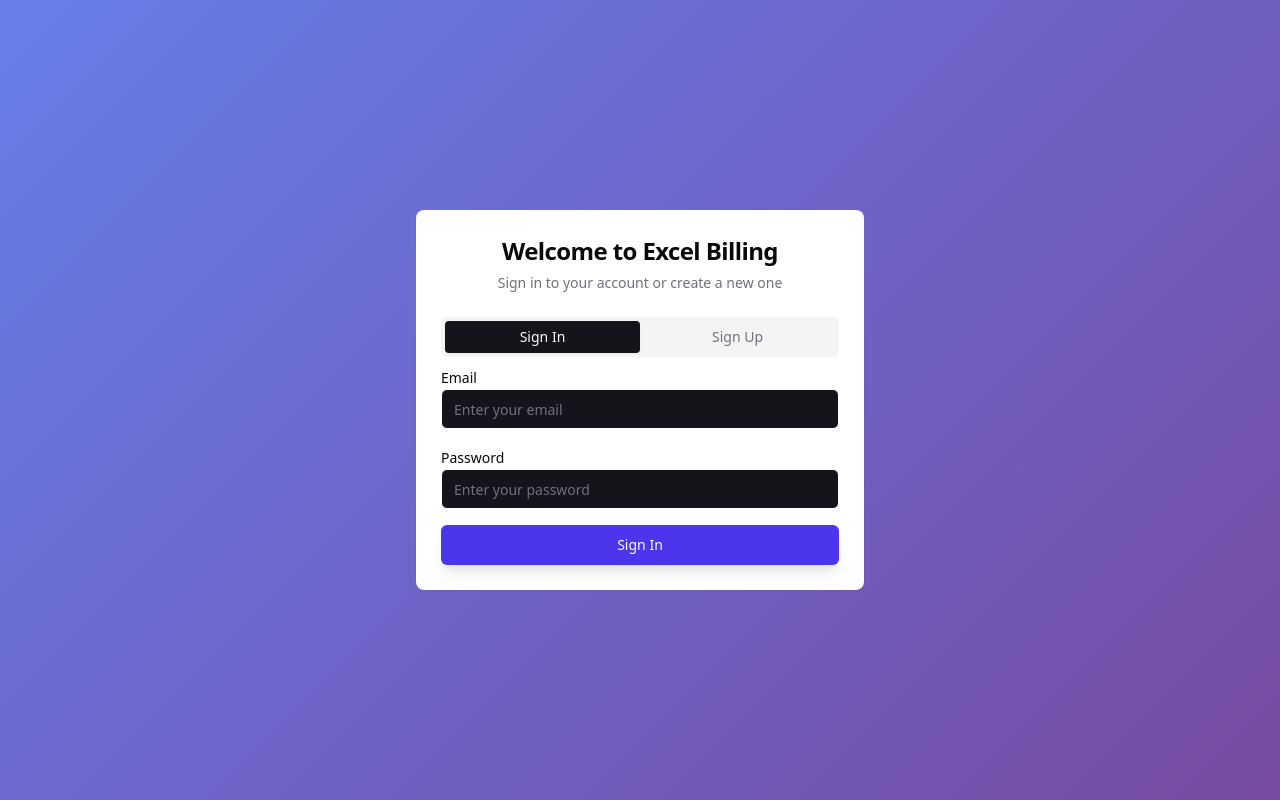
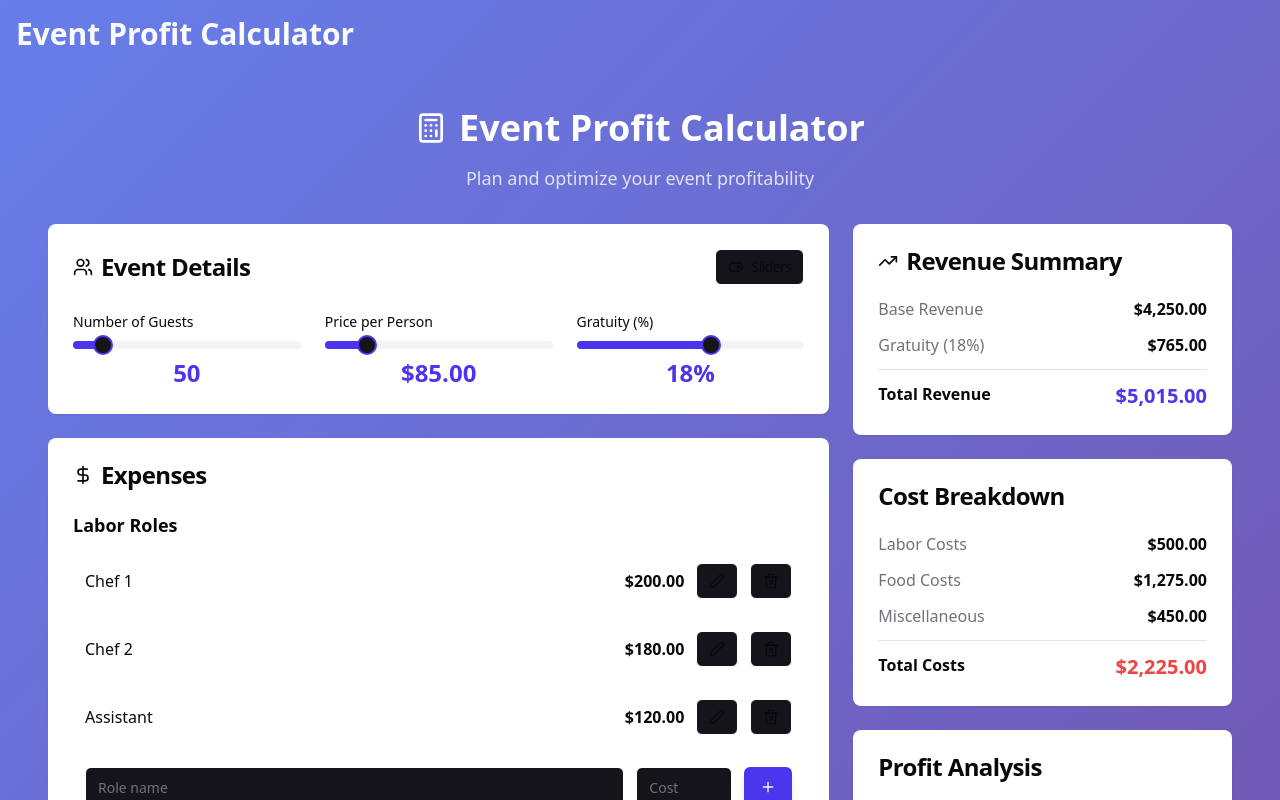
Before and after one commit to jsmsoriano/event-profit-pro, a React (Vite) app: page / in a window 1280 px wide. Before the commit this address led to /auth. Shown: the top 800 px of the page. Built offline with nearby package versions, Linux system fonts and the light colour scheme.

Commit message:
Add bypass login functionality
Add functionality to bypass the login screen when the user is already authenticated.

```diff
--- a/src/App.tsx
+++ b/src/App.tsx
@@ -25,11 +25,7 @@ const App = () => {
           <BrowserRouter>
             <Routes>
               <Route path="/auth" element={<Auth />} />
-              <Route path="/" element={
-                <ProtectedRoute>
-                  <Index />
-                </ProtectedRoute>
-              } />
+              <Route path="/" element={<Index />} />
               {/* ADD ALL CUSTOM ROUTES ABOVE THE CATCH-ALL "*" ROUTE */}
               <Route path="*" element={<NotFound />} />
             </Routes>
--- a/src/pages/Index.tsx
+++ b/src/pages/Index.tsx
@@ -1,30 +1,12 @@
-import { Button } from "@/components/ui/button";
-import { useAuth } from "@/hooks/useAuth";
 import EventProfitCalculator from "@/components/EventProfitCalculator";
 
 const Index = () => {
-  const { user, signOut } = useAuth();
-
   return (
     <div className="min-h-screen p-4">
       <div className="max-w-7xl mx-auto">
-        <div className="flex justify-between items-center mb-6">
-          <div>
-            <h1 className="text-3xl font-bold text-foreground mb-2">
-              Event Profit Calculator
-            </h1>
-            <p className="text-muted-foreground">
-              Welcome back, {user?.email}
-            </p>
-          </div>
-          <Button
-            onClick={signOut}
-            variant="outline"
-            className="btn-secondary"
-          >
-            Sign Out
-          </Button>
-        </div>
+        <h1 className="text-3xl font-bold text-foreground mb-6">
+          Event Profit Calculator
+        </h1>
         <EventProfitCalculator />
       </div>
     </div>
```
